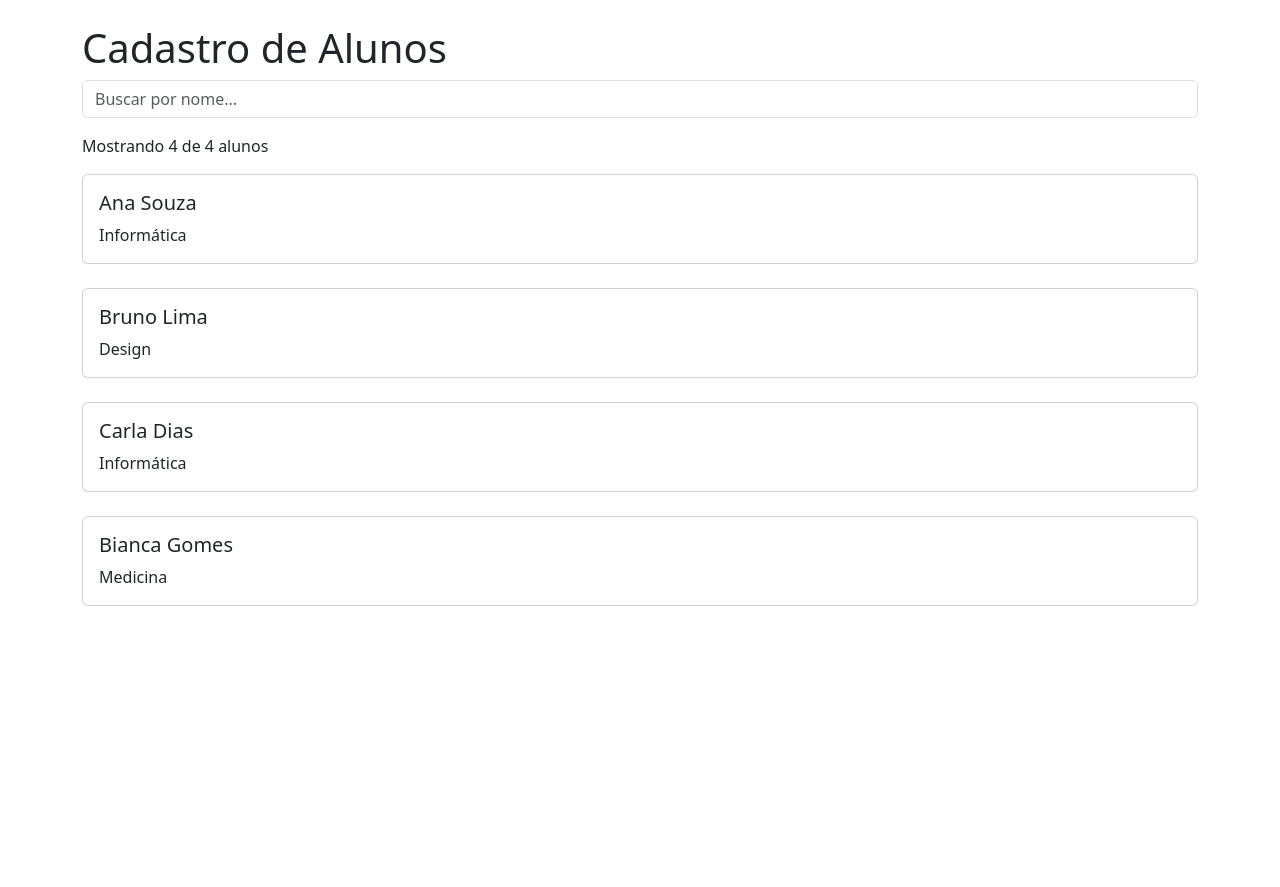
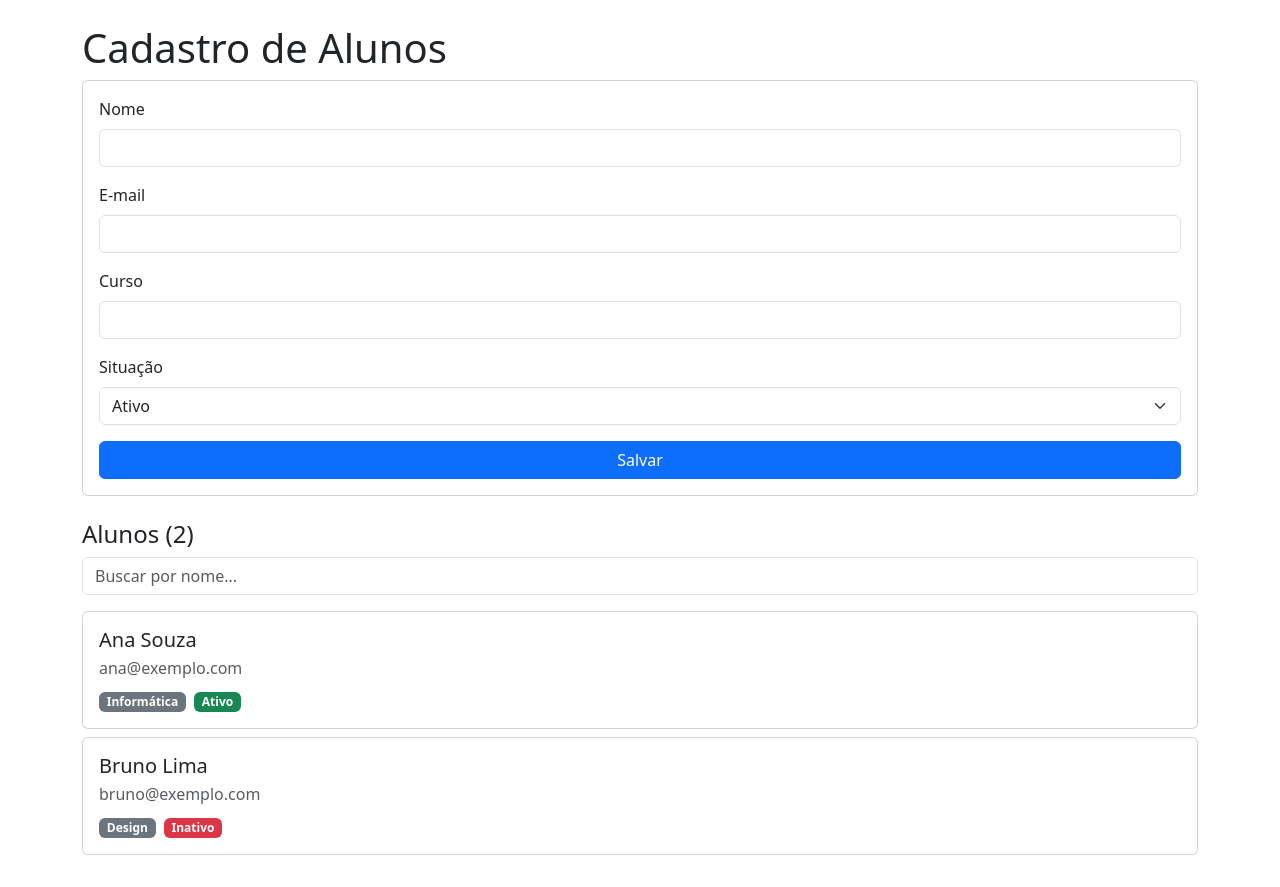
Before and after one commit to biancasgomes2/sistemaDeCadastro, a React (Vite) app in the folder cadastro-alunos/: page / in a window 1280 px wide. Before the commit the page ends 800 px from the top, so only its background shows below. Built offline with nearby package versions, Linux system fonts and the light colour scheme.

Commit message:
adicionar aluno

```diff
--- a/cadastro-alunos/src/App.jsx
+++ b/cadastro-alunos/src/App.jsx
@@ -1,14 +1,14 @@
 import { useState } from "react";
 import CartaoAluno from "./components/CartaoAluno.jsx";
+import FormularioAluno from "./components/FormularioAluno.jsx"
 
-const alunos = [
-  { id: 1, nome: 'Ana Souza', curso: 'Informática' },
-  { id: 2, nome: 'Bruno Lima', curso:'Design' },
-  { id: 3, nome: 'Carla Dias', curso:'Informática' },
-  { id: 4, nome: 'Bianca Gomes', curso: 'Medicina'},
+const alunosIniciais = [
+  { id: 1, nome: 'Ana Souza', email: 'ana@exemplo.com', curso: 'Informática', situacao: 'ativo' },
+  { id: 2, nome: 'Bruno Lima', email: 'bruno@exemplo.com', curso:'Design', situacao: 'inativo' },
 ]
 
 function App() {
+  const [alunos, setAlunos] = useState(alunosIniciais)
   const [busca, setBusca] = useState('')
 
   const alunosFiltrados = alunos.filter((aluno) =>
@@ -16,11 +16,19 @@ function App() {
     aluno.curso.toLowerCase().includes(busca.toLowerCase())
   );
 
+  function adicionarAluno(novoAluno) {
+    const alunoComId = {...novoAluno, id: Date.now() }
+    setAlunos([...alunos, alunoComId])
+  }
+
 
   return(
     <div className="container py-4">
       <h1>Cadastro de Alunos</h1>
 
+      <FormularioAluno  aoSalvar={adicionarAluno}/>
+
+      <h2 className="h4">Alunos ({alunos.length})</h2>
       <input
         className="form-control mb-3"
         placeholder="Buscar por nome..."
@@ -28,10 +36,8 @@ function App() {
         onChange={(evento) => setBusca(evento.target.value)}
       />
 
-      <p>Mostrando {alunosFiltrados.length} de {alunos.length} alunos</p>
-
       {alunosFiltrados.map((aluno) => (
-        <CartaoAluno  key={aluno.id} nome={aluno.nome} curso={aluno.curso}/>
+        <CartaoAluno  key={aluno.id} aluno={aluno} />
       ))}
     </div>
   )
--- a/cadastro-alunos/src/components/CartaoAluno.jsx
+++ b/cadastro-alunos/src/components/CartaoAluno.jsx
@@ -1,9 +1,13 @@
-function CartaoAluno({nome, curso}) {
+function CartaoAluno({ aluno }) {
     return(
-        <div className="card mb-4">
+        <div className="card mb-2">
             <div className="card-body">
-                <h5 className="card-title">{nome}</h5>
-                <p className="card-text mb-0">{curso}</p>
+                <h5 className="card-title mb-1">{aluno.nome}</h5>
+                <p className="text-muted mb-2">{aluno.email}</p>
+                <span className="badge text-bg-secondary me-2">{aluno.curso}</span>
+                <span className={aluno.situacao === 'ativo' ? 'badge text-bg-success' : 'badge text-bg-danger'}>
+                    {aluno.situacao === 'ativo' ? 'Ativo' : 'Inativo'}
+                </span>
             </div>
         </div>
     )
--- /dev/null
+++ b/cadastro-alunos/src/components/FormularioAluno.jsx
@@ -0,0 +1,72 @@
+import { useState } from "react";
+
+function FormularioAluno({ aoSalvar }) {
+    const [nome, setNome] = useState('')
+    const [email, setEmail] = useState('')
+    const [curso, setCurso] = useState('')
+    const [situacao, setSituacao] = useState('')
+
+    function enviar(evento) {
+        evento.preventDefault()
+        aoSalvar({ nome, email, curso, situacao })
+        setNome('')
+        setEmail('')
+        setCurso('')
+        setSituacao('ativo')
+    }
+
+    return(
+        <form onSubmit={enviar} className="card card-body mb-4">
+            <div className="mb-3">
+                <label htmlFor="nome" className="form-label">Nome</label>
+                <input
+                    id="nome"
+                    className="form-control"
+                    value={nome}
+                    onChange={(evento) => setNome(evento.target.value)}
+                    required
+                />
+            </div>
+
+            <div className="mb-3">
+                <label htmlFor="email" className="form-label">E-mail</label>
+                <input
+                    id="email"
+                    type="email"
+                    className="form-control"
+                    value={email}
+                    onChange={(evento) => setEmail(evento.target.value)}
+                    required
+                />
+            </div>
+
+            <div className="mb-3">
+                <label htmlFor="curso" className="form-label">Curso</label>
+                <input
+                    id="curso"
+                    className="form-control"
+                    value={curso}
+                    onChange={(evento) => setCurso(evento.target.value)}
+                    required
+                />
+            </div>
+
+            <div className="mb-3">
+                <label htmlFor="situacao" className="form-label">Situação</label>
+                <select
+                    id="situacao"
+                    className="form-select"
+                    value={situacao}
+                    onChange={(evento) => setSituacao(evento.target.value)}
+                >
+                    <option value="ativo">Ativo</option>
+                    <option value="inativo">Inativo</option>
+                </select>
+            </div>
+
+            <button type="submite" className="btn btn-primary">Salvar</button>
+        </form>
+    )
+}
+
+export default FormularioAluno
```
